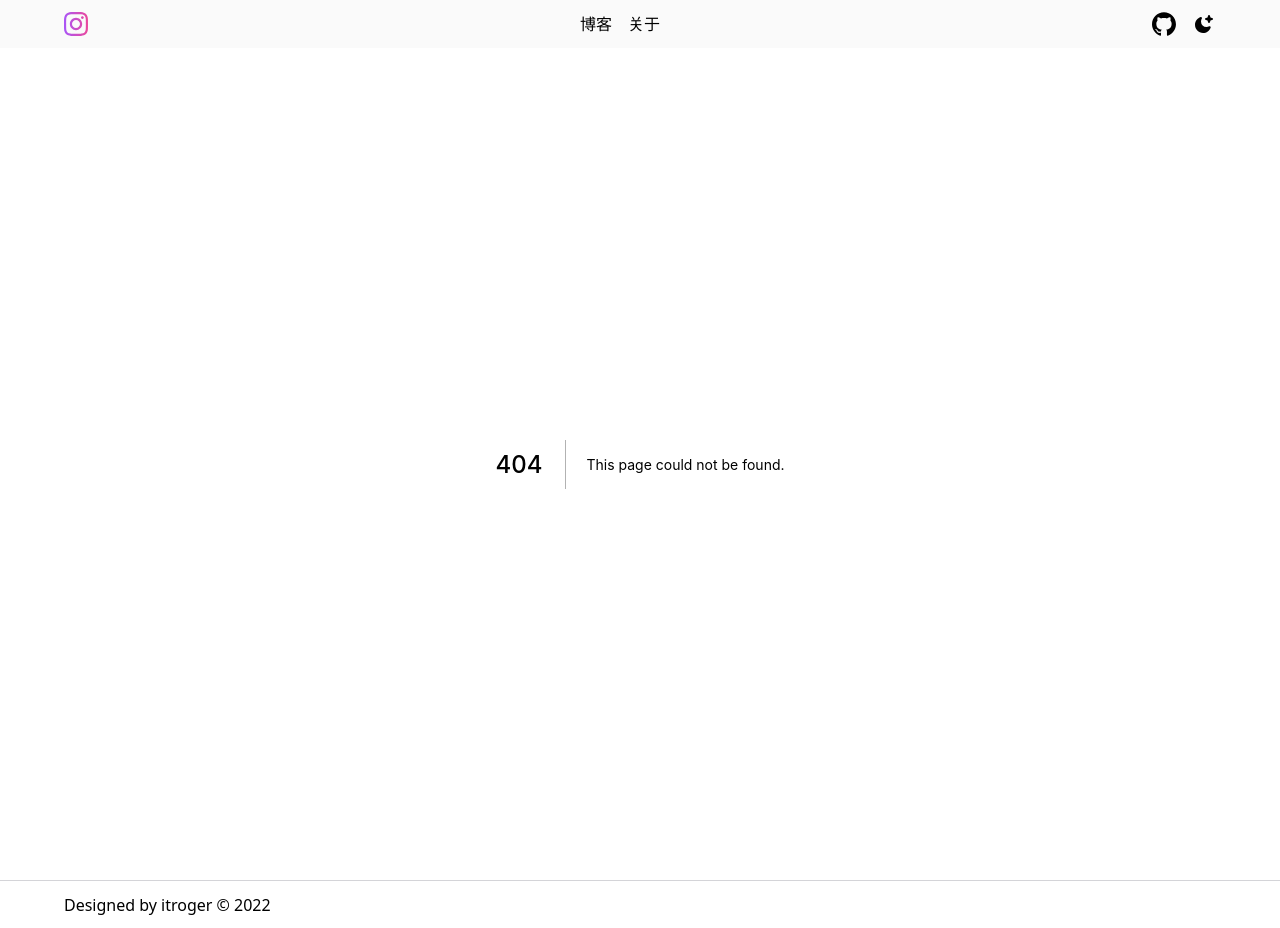
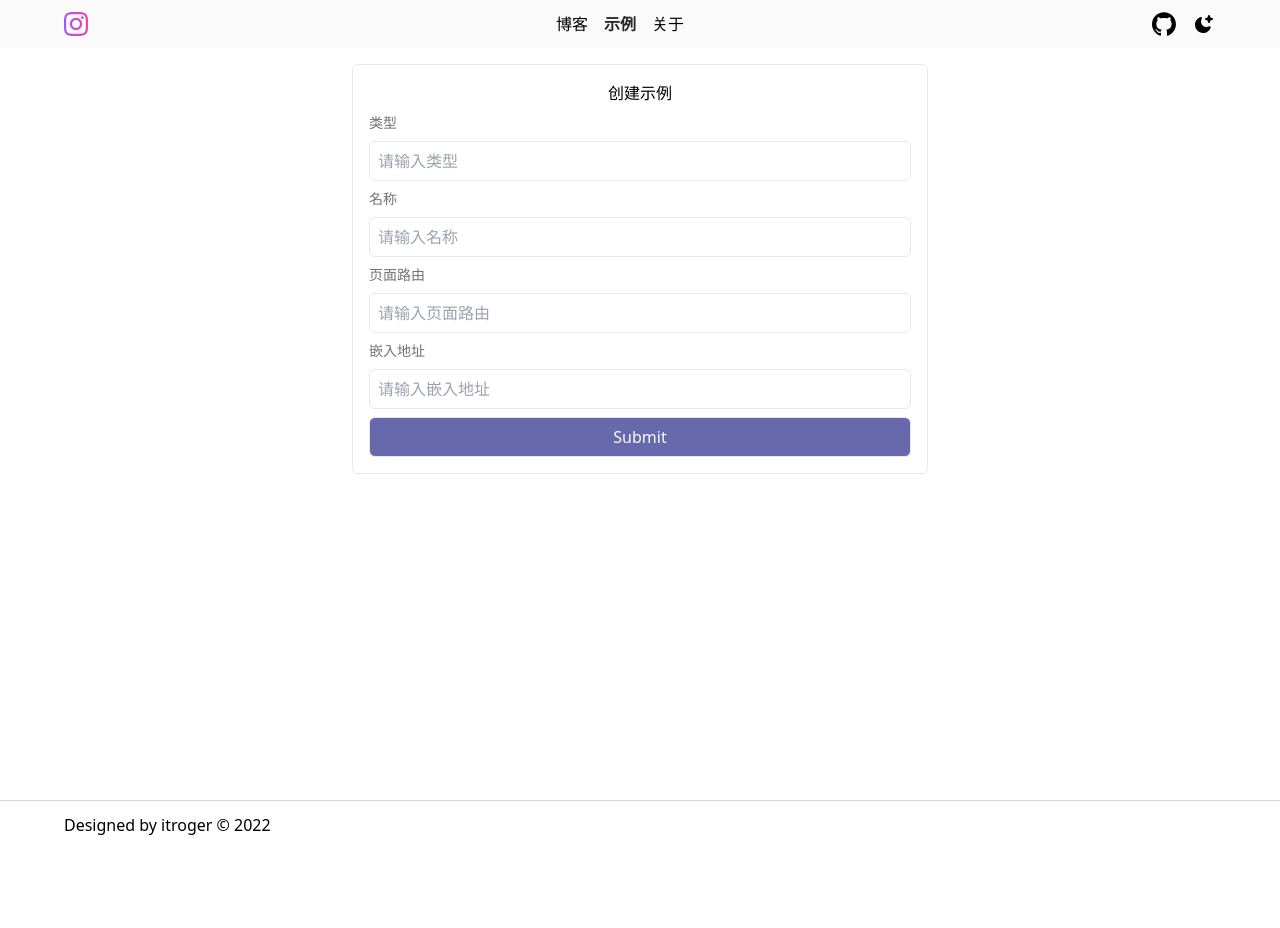
Before and after one commit to itroger/itroger.design-old, a Next.js app: page /example/create in a window 1280 px wide. Before the commit this address had no page. After the commit the page ends 848 px from the top, so only its background shows below. Built offline with nearby package versions, Linux system fonts and the light colour scheme.

Commit message:
itroger.design

```diff
--- a/components/Layout/Header.tsx
+++ b/components/Layout/Header.tsx
@@ -1,9 +1,12 @@
 import React from 'react'
+import Link from 'next/link'
+import { useRouter } from 'next/router'
 import DarkMode from '@components/Layout/DarkMode'
-import Link from 'next/link'
 import Logos from '@components/Logos'
 
 const Header = () => {
+  const router = useRouter()
+
   return (
     <div className="sticky top-0 flex justify-center items-center h-12 px-2 bg-zinc-50 dark:bg-zinc-900">
       <div className="flex justify-between max-w-6xl w-full">
@@ -13,12 +16,19 @@ const Header = () => {
           </a>
         </Link>
         <div className="flex items-end gap-4">
-          <Link href="/blog">
-            <a>博客</a>
-          </Link>
-          <Link href="/about">
-            <a>关于</a>
-          </Link>
+          {menus.map(menu => (
+            <Link key={menu.href} href={menu.href}>
+              <a
+                className={`${
+                  menu.href.includes(router.pathname.split('/')[1]) &&
+                  router.pathname !== '/' &&
+                  'font-semibold text-zinc-800 dark:text-zinc-300'
+                }`}
+              >
+                {menu.text}
+              </a>
+            </Link>
+          ))}
         </div>
         <div className="flex gap-4">
           <a
@@ -36,3 +46,23 @@ const Header = () => {
 }
 
 export default Header
+
+type Menu = {
+  text: string
+  href: string
+}
+
+const menus: Menu[] = [
+  {
+    text: '博客',
+    href: '/blog'
+  },
+  {
+    text: '示例',
+    href: '/example'
+  },
+  {
+    text: '关于',
+    href: '/about'
+  }
+]
--- /dev/null
+++ b/next.config.js
@@ -0,0 +1,6 @@
+module.exports = {
+  reactStrictMode: true,
+  images: {
+    domains: ['rszpojkwiwkfgjmcsfwx.supabase.co']
+  }
+}
--- a/package.json
+++ b/package.json
@@ -7,7 +7,10 @@
   },
   "dependencies": {
     "@prisma/client": "^3.13.0",
+    "@supabase/supabase-js": "^1.35.2",
     "axios": "^0.27.2",
+    "base64-arraybuffer": "^1.0.2",
+    "nanoid": "^3.3.4",
     "next": "^12.1.6",
     "react": "^18.1.0",
     "react-dom": "^18.1.0",
--- /dev/null
+++ b/pages/api/example.ts
@@ -0,0 +1,23 @@
+import { NextApiHandler } from 'next'
+import prisma from '@lib/prisma'
+
+const example: NextApiHandler = async (req, res) => {
+  try {
+    switch (req.method) {
+      case 'GET':
+        const examples = await prisma.example.findMany()
+        res.status(200).json(examples)
+        break
+      case 'POST':
+        const example = await prisma.example.create({ data: req.body })
+        res.status(201).json(example)
+        break
+    }
+  } catch (e) {
+    console.error(e)
+    res.status(500).json({ message: 'Something went wrong' })
+    prisma.$disconnect()
+  }
+}
+
+export default example
--- /dev/null
+++ b/pages/api/image.ts
@@ -0,0 +1,63 @@
+import { NextApiHandler } from 'next'
+import { createClient } from '@supabase/supabase-js'
+import { nanoid } from 'nanoid'
+import { decode } from 'base64-arraybuffer'
+
+const supabase = createClient(
+  process.env.SUPABASE_URL,
+  process.env.SUPABASE_KEY
+)
+
+export const config = {
+  api: {
+    bodyParser: {
+      sizeLimit: '10mb'
+    }
+  }
+}
+
+const image: NextApiHandler = async (req, res) => {
+  let { image } = req.body
+  if (!image) {
+    return res.status(500).json({ message: 'No image provided' })
+  }
+
+  try {
+    switch (req.method) {
+      case 'POST':
+        const contentType = image.match(/data:(.*);base64/)?.[1]
+        const base64FileData = image.split('base64')?.[1]
+
+        if (!contentType || !base64FileData) {
+          return res.status(500).json({ message: 'Image data not valid' })
+        }
+
+        const fileName = nanoid()
+        const ext = contentType.split('/')[1]
+        const path = `${fileName}.${ext}`
+
+        const { data, error: uploadError } = await supabase.storage
+          .from(process.env.SUPABASE_BUCKET)
+          .upload(path, decode(base64FileData), {
+            contentType,
+            upsert: true
+          })
+
+        if (uploadError) {
+          throw new Error('Unable to upload image to storage')
+        }
+        res.status(201).json({
+          url: `${process.env.SUPABASE_URL.replace(
+            '.co',
+            '.in'
+          )}/storage/v1/object/public/${data.Key}`
+        })
+        break
+    }
+  } catch (e) {
+    console.error(e)
+    res.status(500).json({ message: 'Something went wrong' })
+  }
+}
+
+export default image
--- a/pages/api/post.ts
+++ b/pages/api/post.ts
@@ -6,7 +6,6 @@ const post: NextApiHandler = async (req, res) => {
     switch (req.method) {
       case 'GET':
         const posts = await prisma.post.findMany()
-        console.log(posts)
         res.status(200).json(posts)
         break
       case 'POST':
--- a/pages/blog/create.tsx
+++ b/pages/blog/create.tsx
@@ -1,8 +1,11 @@
+import { useState } from 'react'
 import { Prisma } from '@prisma/client'
 import { useForm } from 'react-hook-form'
 import axios from 'axios'
 
 const CreatePost = () => {
+  const [imageUrl, setImageUrl] = useState<string>()
+
   const {
     register,
     formState: { errors },
@@ -13,9 +16,22 @@ const CreatePost = () => {
     await axios.post('/api/post', data)
   })
 
+  const upload = async image => {
+    if (!image) return
+
+    let toastId
+
+    try {
+      const { data } = await axios.post('/api/image', { image })
+      setImageUrl(data?.url)
+    } catch (e) {
+      setImageUrl('')
+    }
+  }
+
   return (
     <div className="flex flex-col items-center">
-      <div className="max-w-xl w-full p-4 border">
+      <div className="max-w-xl w-full p-4 border rounded-md">
         <h2 className="text-center mb-2">创建博文</h2>
         <form className="flex flex-col gap-2" onSubmit={onSubmit}>
           <label className="text-zinc-500 text-sm">Title</label>
@@ -34,6 +50,14 @@ const CreatePost = () => {
               'placeholder:text-red-500'
             }`}
             {...register('description', { required: true })}
+          />
+          <label className="text-zinc-500 text-sm">Image</label>
+          <input
+            placeholder="请上传图片"
+            type="file"
+            onChange={e => console.log(e)}
+            className="border h-10 px-2 rounded-md"
+            {...register('image')}
           />
           <label className="text-zinc-500 text-sm">Content</label>
           <input
--- a/pages/blog/list.tsx
+++ b/pages/blog/list.tsx
@@ -3,19 +3,15 @@ import { GetServerSideProps } from 'next'
 import { Post } from '@prisma/client'
 import prisma from '@lib/prisma'
 
-const getServerSideProps: GetServerSideProps = async () => {
-  const posts = await prisma.post.findMany()
-
-  console.log(posts)
-
+export const getServerSideProps: GetServerSideProps = async () => {
   return {
     props: {
-      posts: JSON.parse(JSON.stringify(posts))
+      posts: JSON.parse(JSON.stringify(await prisma.post.findMany()))
     }
   }
 }
 
-const PostList: React.FC<Post[]> = props => {
+const PostList: React.FC<{ posts: Post[] }> = props => {
   console.log(props)
   return <div>博客</div>
 }
--- /dev/null
+++ b/pages/example/[category]/[id].tsx
@@ -0,0 +1,58 @@
+import React from 'react'
+import { GetStaticPaths, GetStaticProps } from 'next'
+import { Example } from '@prisma/client'
+import prisma from '@lib/prisma'
+
+export const getStaticPaths: GetStaticPaths = async () => {
+  const examples = await prisma.example.findMany({
+    select: { category: true, href: true }
+  })
+
+  return {
+    paths: examples.map(example => ({
+      params: { category: example.category, id: example.href }
+    })),
+    fallback: false
+  }
+}
+
+export const getStaticProps: GetStaticProps = async context => {
+  const { params } = context
+
+  const example = await prisma.example.findUnique({
+    where: { href: String(params.id) }
+  })
+
+  if (example) {
+    return {
+      props: {
+        example: JSON.parse(JSON.stringify(example))
+      }
+    }
+  }
+
+  return {
+    redirect: {
+      destination: '/example',
+      permanent: false
+    }
+  }
+}
+
+const ExampleDetail: React.FC<{ example: Example }> = props => {
+  const { example } = props
+  return (
+    <div>
+      {example && (
+        <iframe
+          className="w-full border-r border-black rounded overflow-hidden"
+          src={example.src}
+          style={{ height: 'calc(100vh - 82px)' }}
+          title={example.text}
+        />
+      )}
+    </div>
+  )
+}
+
+export default ExampleDetail
--- /dev/null
+++ b/pages/example/create.tsx
@@ -0,0 +1,64 @@
+import { Prisma } from '@prisma/client'
+import { useForm } from 'react-hook-form'
+import axios from 'axios'
+
+const CreateExample = () => {
+  const {
+    register,
+    formState: { errors },
+    handleSubmit
+  } = useForm<Prisma.ExampleCreateInput>()
+
+  const onSubmit = handleSubmit(async data => {
+    await axios.post('/api/example', data)
+  })
+
+  return (
+    <div className="flex flex-col items-center">
+      <div className="max-w-xl w-full p-4 border rounded-md">
+        <h2 className="text-center mb-2">创建示例</h2>
+        <form className="flex flex-col gap-2" onSubmit={onSubmit}>
+          <label className="text-zinc-500 text-sm">类型</label>
+          <input
+            placeholder="请输入类型"
+            className={`border h-10 px-2 rounded-md ${
+              errors?.category?.type === 'required' &&
+              'placeholder:text-red-500'
+            }`}
+            {...register('category', { required: true })}
+          />
+          <label className="text-zinc-500 text-sm">名称</label>
+          <input
+            placeholder="请输入名称"
+            className={`border h-10 px-2 rounded-md ${
+              errors?.text?.type === 'required' && 'placeholder:text-red-500'
+            }`}
+            {...register('text', { required: true })}
+          />
+          <label className="text-zinc-500 text-sm">页面路由</label>
+          <input
+            placeholder="请输入页面路由"
+            className={`border h-10 px-2 rounded-md ${
+              errors?.href?.type === 'required' && 'placeholder:text-red-500'
+            }`}
+            {...register('href', { required: true })}
+          />
+          <label className="text-zinc-500 text-sm">嵌入地址</label>
+          <input
+            placeholder="请输入嵌入地址"
+            className={`border h-10 px-2 rounded-md ${
+              errors?.src?.type === 'required' && 'placeholder:text-red-500'
+            }`}
+            {...register('src', { required: true })}
+          />
+          <input
+            type="submit"
+            className="h-10 border rounded-md bg-primary text-zinc-50 cursor-pointer"
+          />
+        </form>
+      </div>
+    </div>
+  )
+}
+
+export default CreateExample
--- /dev/null
+++ b/pages/example/index.tsx
@@ -0,0 +1,30 @@
+import React from 'react'
+import Link from 'next/link'
+import { GetServerSideProps } from 'next'
+import { Example } from '@prisma/client'
+import prisma from '@lib/prisma'
+
+export const getServerSideProps: GetServerSideProps = async () => {
+  return {
+    props: {
+      examples: JSON.parse(JSON.stringify(await prisma.example.findMany()))
+    }
+  }
+}
+
+const Example: React.FC<{ examples: Example[] }> = props => {
+  const { examples } = props
+  return (
+    <div>
+      {examples.map(example => (
+        <div key={example.text} className="p-4 border">
+          <Link href={`/example/${example.category}/${example.href}`}>
+            <a>{example.text}</a>
+          </Link>
+        </div>
+      ))}
+    </div>
+  )
+}
+
+export default Example
```
Also changed, not shown: 2 other files (tests, documents, lock files or other folders).
